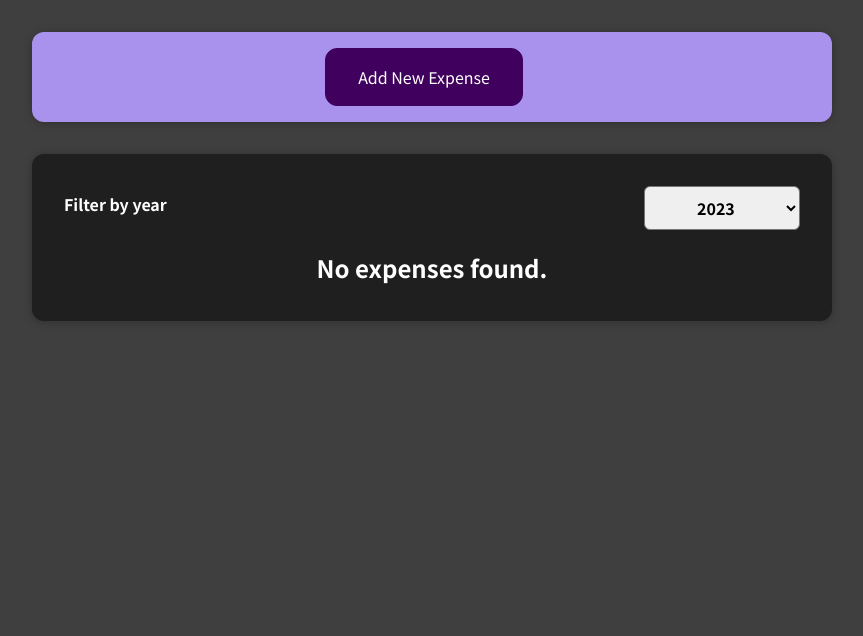
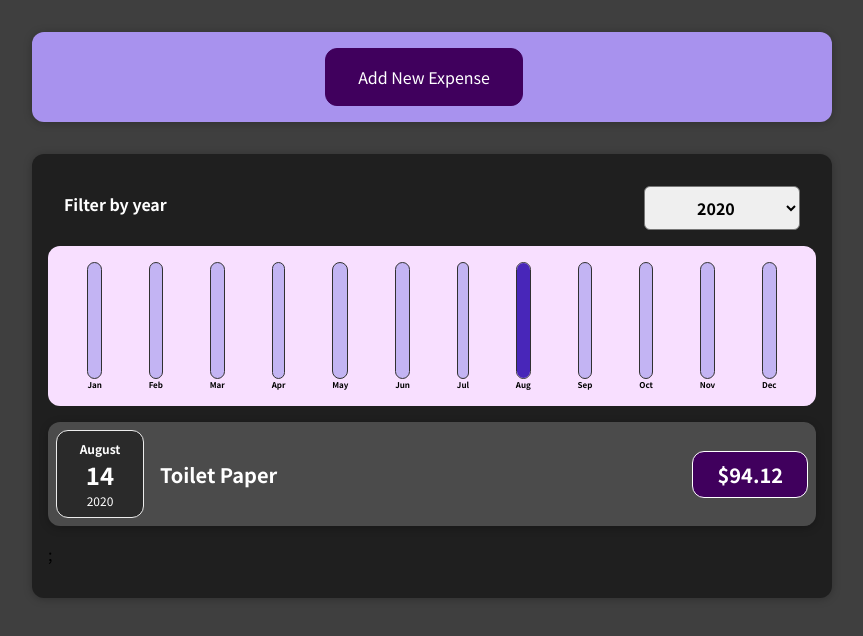
Before and after one commit to jobemcamera/react-basic-guide, a React (Create React App) app: page / in a window 1280 px wide. Shown: the top 636 px of the page, without its empty margins (208-1071 px from the left). Built offline with nearby package versions, Linux system fonts and the light colour scheme.

Commit message:
criacao dos componentes Chart e ChartBar

```diff
--- /dev/null
+++ b/src/components/Chart/Chart/Chart.css
@@ -0,0 +1,9 @@
+.chart {
+    padding: 1rem;
+    border-radius: 12px;
+    background-color: #f8dfff;
+    text-align: center;
+    display: flex;
+    justify-content: space-around;
+    height: 10rem;
+  }
--- /dev/null
+++ b/src/components/Chart/Chart/index.jsx
@@ -0,0 +1,23 @@
+import React from 'react'
+import './Chart.css'
+import ChartBar from '../ChartBar'
+
+const Chart = ({ dataPoints }) => {
+  const dataPointValues = dataPoints.map(dataPoint => dataPoint.value);
+  const totalMaximum = Math.max(...dataPointValues);
+
+  return (
+    <div className='chart'>
+      {dataPoints.map((dataPoint) => (
+        <ChartBar
+          key={dataPoint.label}
+          value={dataPoint.value}
+          maxValue={totalMaximum}
+          label={dataPoint.label}
+        />
+      ))}
+    </div>
+  );
+};
+
+export default Chart
--- /dev/null
+++ b/src/components/Chart/ChartBar/ChartBar.css
@@ -0,0 +1,30 @@
+.chart-bar {
+    height: 100%;
+    display: flex;
+    flex-direction: column;
+    align-items: center;
+  }
+
+  .chart-bar__inner {
+    height: 100%;
+    width: 100%;
+    border: 1px solid #313131;
+    border-radius: 12px;
+    background-color: #c3b4f3;
+    overflow: hidden;
+    display: flex;
+    flex-direction: column;
+    justify-content: flex-end;
+  }
+
+  .chart-bar__fill {
+    background-color: #4826b9;
+    width: 100%;
+    transition: all 0.3s ease-out;
+  }
+
+  .chart-bar__label {
+    font-weight: bold;
+    font-size: 0.5rem;
+    text-align: center;
+  }
--- /dev/null
+++ b/src/components/Chart/ChartBar/index.jsx
@@ -0,0 +1,22 @@
+import React from 'react'
+import './ChartBar.css'
+
+const ChartBar = ({ value, maxValue, label }) => {
+
+	let barFillHeight = '0%';
+
+	if (maxValue > 0) {
+		barFillHeight = Math.round((value / maxValue) * 100) + "%";
+	}
+
+	return (
+		<div className='chart-bar'>
+			<div className='chart-bar__inner'>
+				<div className='chart-bar__fill' style={{ height: barFillHeight }}></div>
+			</div>
+			<div className='chart-bar__label'>{label}</div>
+		</div>
+	)
+}
+
+export default ChartBar
--- a/src/components/Expenses/Expenses/index.jsx
+++ b/src/components/Expenses/Expenses/index.jsx
@@ -3,25 +3,28 @@ import './Expenses.css'
 import Card from '../../UI/Card'
 import ExpensesFilter from '../ExpensesFilter'
 import ExpensesList from '../ExpensesList'
+import ExpensesChart from '../ExpensesChart'
 
-export default function Expenses({ items }) {
-
-    const [filteredYear, setFilteredYear] = useState('2023');
+const Expenses = ({ items }) => {
+    const [filteredYear, setFilteredYear] = useState('2020');
 
     const filterChangeHandler = (selectedYear) => {
         setFilteredYear(selectedYear);
     };
 
-    const filteredExpenses = items.filter(item => {
+    const filteredExpenses = items.filter((item) => {
         return item.date.getFullYear().toString() === filteredYear;
     });
 
     return (
-        <>
+        <div>
             <Card className='expenses'>
                 <ExpensesFilter selected={filteredYear} onChangeFilter={filterChangeHandler} />
-                <ExpensesList items={filteredExpenses}/>
+                <ExpensesChart expenses={filteredExpenses} />
+                <ExpensesList items={filteredExpenses} />
             </Card>
-        </>
-    )
-}
+        </div>
+    );
+};
+
+export default Expenses;
--- /dev/null
+++ b/src/components/Expenses/ExpensesChart/index.jsx
@@ -0,0 +1,31 @@
+import React from 'react'
+import Chart from '../../Chart/Chart'
+
+const ExpensesChart = ({ expenses }) => {
+
+  const chartDataPoints = [
+    { label: 'Jan', value: 0 },
+    { label: 'Feb', value: 0 },
+    { label: 'Mar', value: 0 },
+    { label: 'Apr', value: 0 },
+    { label: 'May', value: 0 },
+    { label: 'Jun', value: 0 },
+    { label: 'Jul', value: 0 },
+    { label: 'Aug', value: 0 },
+    { label: 'Sep', value: 0 },
+    { label: 'Oct', value: 0 },
+    { label: 'Nov', value: 0 },
+    { label: 'Dec', value: 0 }
+  ];
+
+  expenses.forEach(expense => {
+    const expenseMonth = expense.date.getMonth(); // starting at 0 => January => 0
+    chartDataPoints[expenseMonth].value += expense.amount;
+  });
+
+  return (
+    <Chart dataPoints={chartDataPoints} />
+  )
+}
+
+export default ExpensesChart
```
